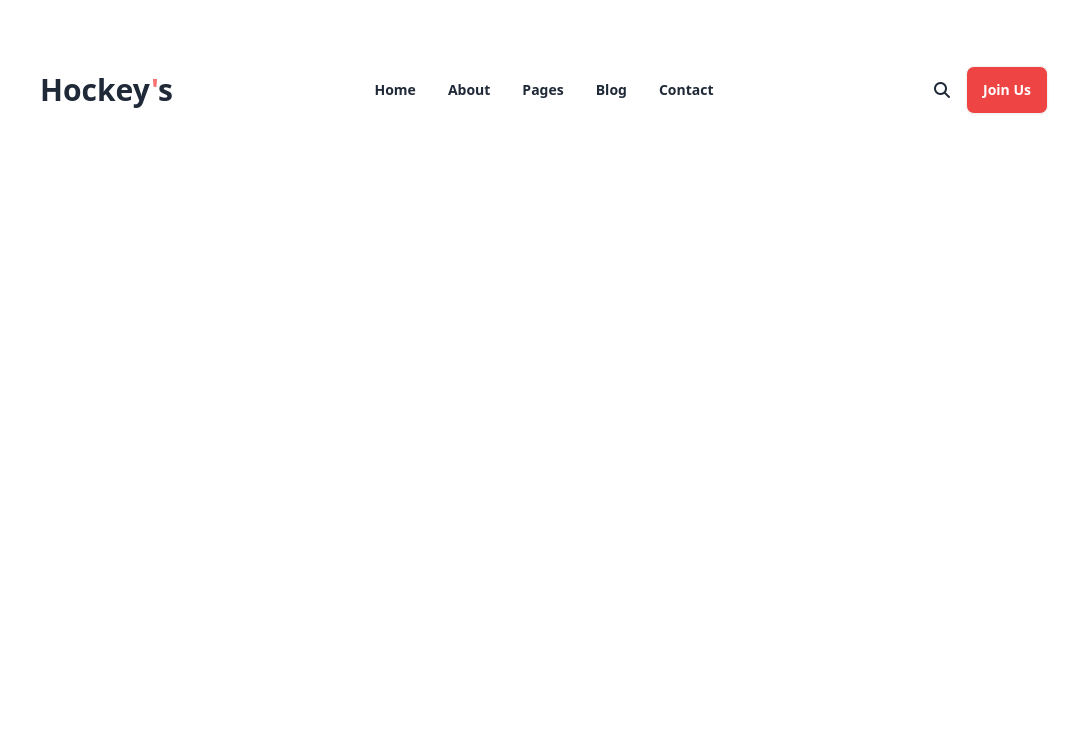
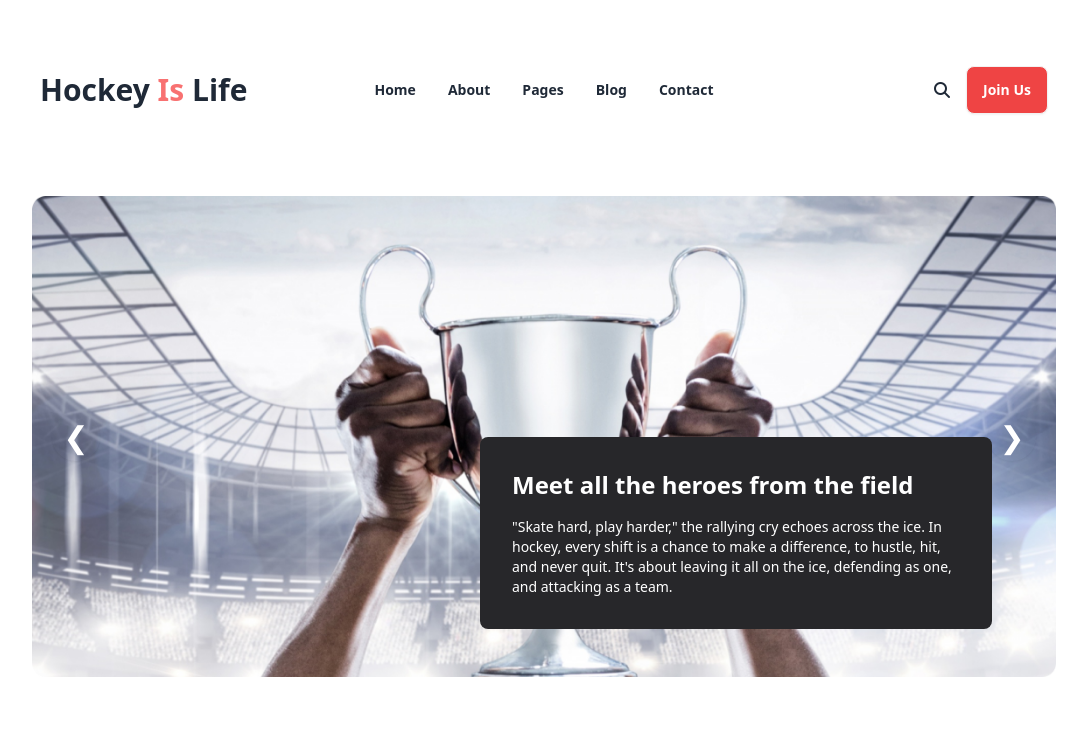
Before and after one commit to baharul-islam-shuvo/hockey-project, a plain HTML site: page index.html in a window 1280 px wide. Shown: the whole page, without its empty margins (96-1183 px from the left). Drawn offline with nearby package versions, Linux system fonts and the light colour scheme.

Commit message:
slider done

```diff
--- a/index.html
+++ b/index.html
@@ -74,7 +74,7 @@
     </style>
 
 
-    <title>Hockey</title>
+    <title>Hockey Run</title>
 </head>
 
 <body>
@@ -102,7 +102,7 @@
 
                     </ul>
                 </div>
-                <h1 class="text-xl lg:text-3xl font-extrabold">Hockey<span class="text-red-400">'</span>s</h2>
+                <h1 class="text-xl lg:text-3xl font-extrabold">Hockey <span class="text-red-400">Is </span>Life</h2>
             </div>
             <div class="navbar-center hidden lg:flex lg:items-start">
                 <ul class="menu menu-horizontal px-1 font-semibold">
@@ -120,12 +120,47 @@
         </div>
 
     </header>
-    <main>
 
-    </main>
-    <footer>
+    <main class="container mx-auto px-4 lg:px-32 lg:py-14">
 
-    </footer>
+        <section class="lg:relative">
+
+            <div class="carousel w-full rounded-lg mb-4">
+
+                <div id="slide1" class="carousel-item relative w-full">
+                    <img src="Images/1.png" class="w-full" />
+                    <div class="absolute flex justify-between transform -translate-y-1/2 left-5 right-5 top-1/2">
+                        <a href="#slide2"
+                            class="btn btn-circle border-0 bg-transparent text-white hover:text-black text-3xl font-thin">❮</a>
+                        <a href="#slide2"
+                            class="btn btn-circle border-0 bg-transparent text-white hover:text-black text-3xl font-thin">❯</a>
+                    </div>
+                </div>
+                <div id="slide2" class="carousel-item relative w-full">
+                    <img src="Images/hockey.jpg" class="w-full" />
+                    <div class="absolute flex justify-between transform -translate-y-1/2 left-5 right-5 top-1/2">
+                        <a href="#slide1"
+                            class="btn btn-circle border-0 bg-transparent text-white hover:text-black text-3xl font-thin">❮</a>
+                        <a href="#slide1"
+                            class="btn btn-circle border-0 bg-transparent text-white hover:text-black text-3xl font-thin">❯</a>
+                    </div>
+                </div>
+            </div>
+
+            <div class="flex justify-end right-16 bottom-16 lg:absolute z-1">
+                <div class="p-4 lg:p-8 text-white rounded-lg bg-zinc-800 max-w-lg">
+                    <h3 class="mb-2 lg:mb-4 text-lg lg:text-2xl font-bold">Meet all the heroes from the field</h3>
+                    <p class="text-sm font-thin">
+                        "Skate hard, play harder," the rallying cry echoes across the ice. In hockey, every shift is a chance to make a difference, to hustle, hit, and never quit. It's about leaving it all on the ice, defending as one, and attacking as a team.
+                    </p>
+                </div>
+
+            </div>
+
+        </section>
+        <footer>
+
+        </footer>
 </body>
 
 </html>
```
Also changed, not shown: Images/hockey.jpg (added).
